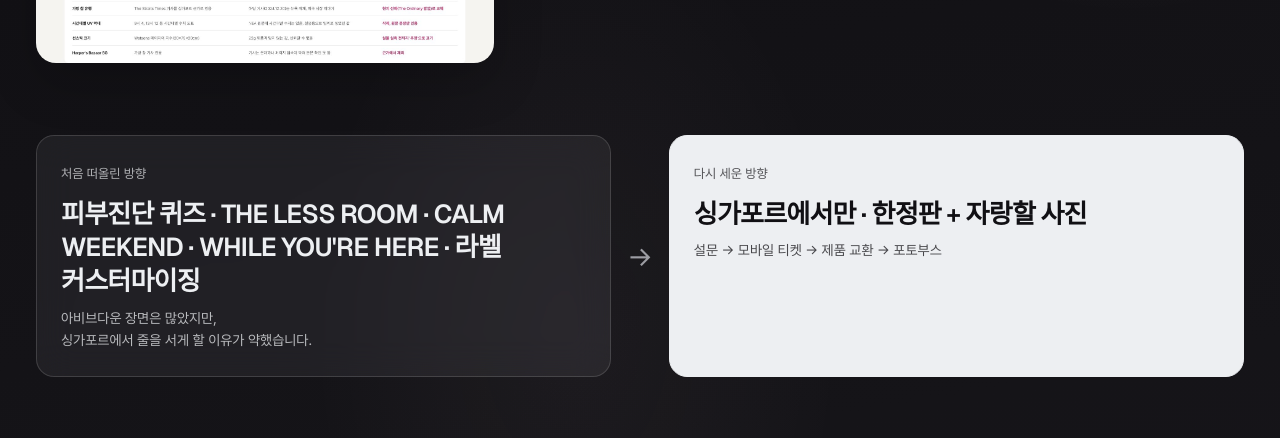
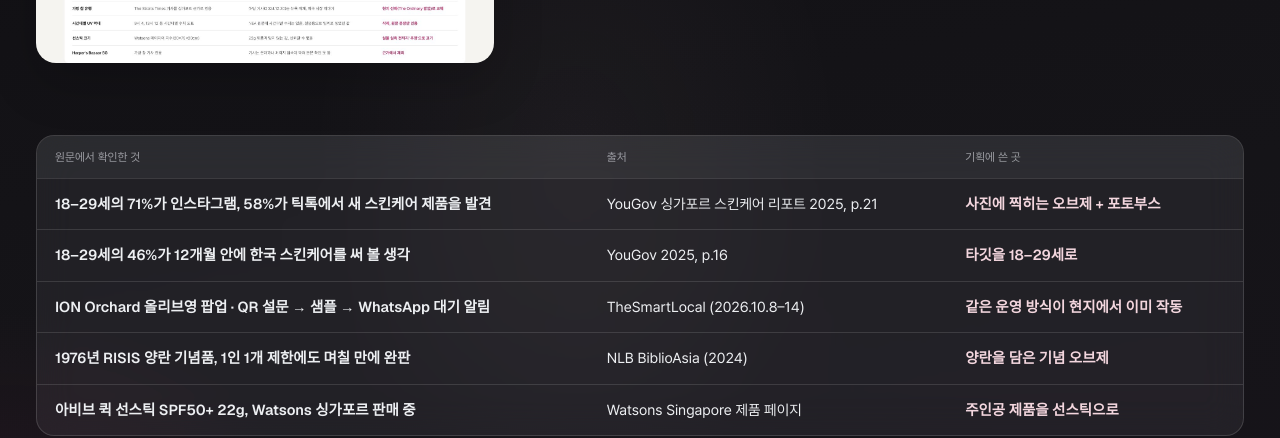
Before and after one commit to pueon01-max/AI, a plain HTML site: page abib/index.html in a window 1280 px wide. Shown: the part 2760-3198 px from the top of the page. Drawn offline with nearby package versions, Linux system fonts and the light colour scheme; a web font is replaced by a local one.

Commit message:
Remove concept history block from Abib case study
Co-Authored-By: Claude Opus 5.5 <noreply@anthropic.com>
Claude-Session: https://claude.ai/code/session_012rvhYpRh2ERsDkPtSj9hTZ

```diff
--- a/abib/index.html
+++ b/abib/index.html
@@ -639,8 +639,6 @@ const CASES = {
           ["짧았던 아비브의 진출", "아비브는 이미 싱가포르 Watsons에 입점해 있지만, 런칭 행사를 짧게 한 정도였습니다. 직접 경험할 수 있는 자리는 없었습니다."],
           ["줄을 서는 한정판, 자랑하는 SNS", "한국처럼 한정판에 줄을 서고 수량 제한이 걸리는 문화가 있었고, 경쟁 사회에서 자라 SNS에 자랑하는 문화도 Reddit · TikTok · 인스타그램 커뮤니티에서 자주 보였습니다."]
         ] },
-      reframe: { before: ["처음 떠올린 방향", "피부진단 퀴즈 · THE LESS ROOM · CALM WEEKEND · WHILE YOU'RE HERE · 라벨 커스터마이징", "아비브다운 장면은 많았지만, 싱가포르에서 줄을 서게 할 이유가 약했습니다."],
-                 after: ["다시 세운 방향", "싱가포르에서만 · 한정판 + 자랑할 사진", "설문 → 모바일 티켓 → 제품 교환 → 포토부스"] },
       table: { head: ["원문에서 확인한 것", "출처", "기획에 쓴 곳"],
         rows: [["18–29세의 71%가 인스타그램, 58%가 틱톡에서 새 스킨케어 제품을 발견", "YouGov 싱가포르 스킨케어 리포트 2025, p.21", "사진에 찍히는 오브제 + 포토부스"],
                ["18–29세의 46%가 12개월 안에 한국 스킨케어를 써 볼 생각", "YouGov 2025, p.16", "타깃을 18–29세로"],
```
